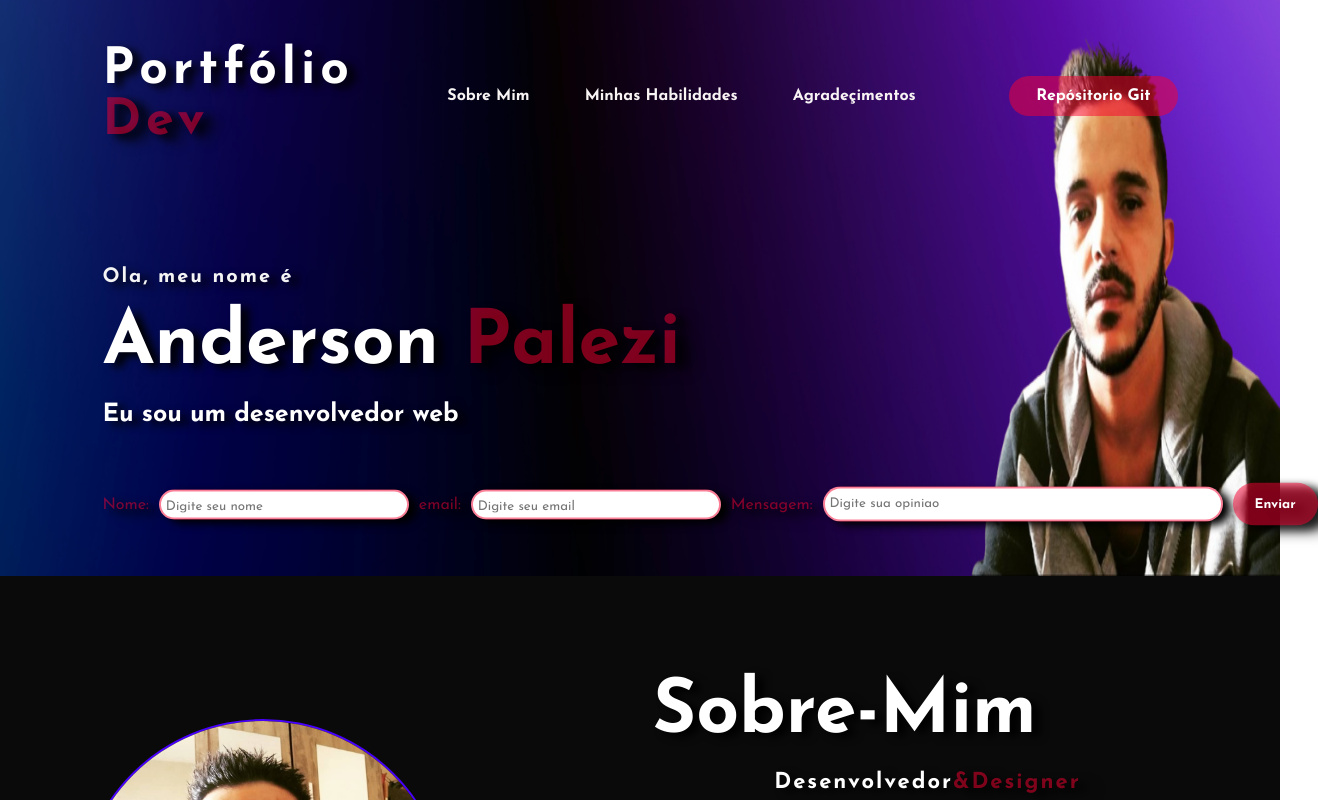
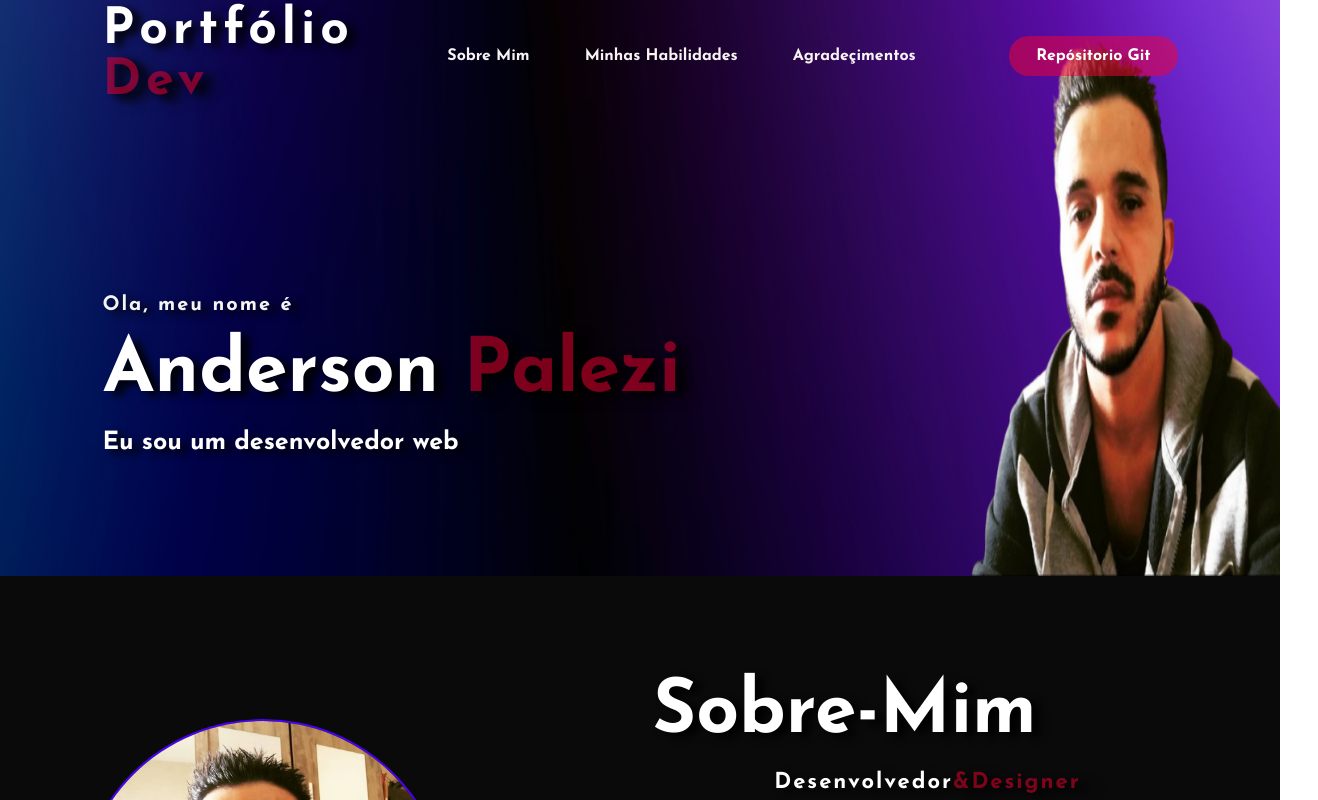
Before and after one commit to AndersonPalezi/Meu-portifolio-linked, a plain HTML site: page index.html in a window 1280 px wide. Shown: the top 800 px of the page, 1318 px wide, since content can reach past the window. Drawn offline with Linux system fonts and the light colour scheme.

Commit message:
atualizaçao

```diff
--- a/assets/css/style.css
+++ b/assets/css/style.css
@@ -7,7 +7,6 @@
 }
 
 .background {
-
     background-size: cover;
     background-position: center;
     height: 72vh;
@@ -15,13 +14,7 @@
 }
 
 /* Resetando a margem e o padding padrão */
-body,
-h1,
-h2,
-h3,
-p,
-ul,
-li {
+body,h1,h2,h3,p,ul,li {
     margin: 0;
     padding: 0;
 }
@@ -42,7 +35,7 @@ nav {
     display: flex;
     align-items: center;
     justify-content: space-between;
-    padding: 45px;
+    padding: 5px;
     padding-left: 8%;
     padding-right: 8%;
 }
--- a/index.html
+++ b/index.html
@@ -34,20 +34,6 @@
       <h4>Ola, meu nome é</h4>
       <h1>Anderson <span>Palezi</span></h1>
       <h3>Eu sou um desenvolvedor web</h3>
-      <div class="Container-btn">
-        <form action="https://formsubmit.co/andersonhagna@hotmail.com" method="post">
-          <label><span>Nome:</span></label>
-          <input type="text" name="name" placeholder="Digite seu nome" autocomplete="off" required>
-          <label><span>email:</span></label>
-          <input type="email" name="email" placeholder="Digite seu email" autocomplete="off" required>
-          <label><span>Mensagem:</span></label>
-          <textarea name="message" cols="30" rows="10" placeholder="Digite sua opiniao" required></textarea>
-          <button type="submit">Enviar</button>
-
-          <input type="hidden" name="accessKey" value="fec25f16a12d042e304d564a7b11b551">
-          <input type="hidden" name="redirectTo" value="http://127.0.0.1:5500/obrigado.html">
-        </form>
-      </div><!--Container-btn-->
     </div><!--Main-->
   </div><!--background-->
   <!--Começo-da-seção-sobre-->
@@ -157,12 +143,12 @@
       <h5>Agradeçimentos</h5>
       <br>
       <div id="agradecimentos" class="Paragrafo-button">
-        Gostaria de agradecer à <span>DevClub, ao Rodolfo Mori e à sua equipe de suporte</span>.
+        Gostaria de agradecer à <span>Equipe ONE-Oracle Next Education da Alura</span>.
         Graças a eles, conheci o mundo da programação e aprender de maneira mais fácil e eficaz.
       </div>
     </div>
     <br>
-    <p class="end">CopyRight@2023 By Anderson Palezi</p>
+    <p class="end">CopyRight@2024 By Anderson Palezi</p>
   </footer>
 
 </body>
```
